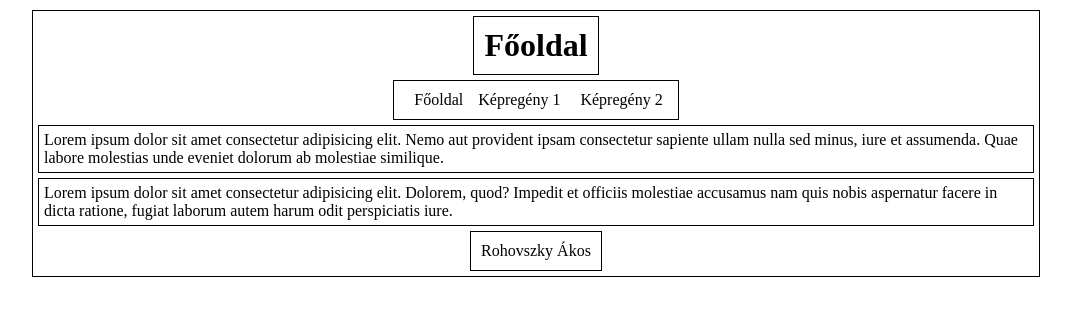
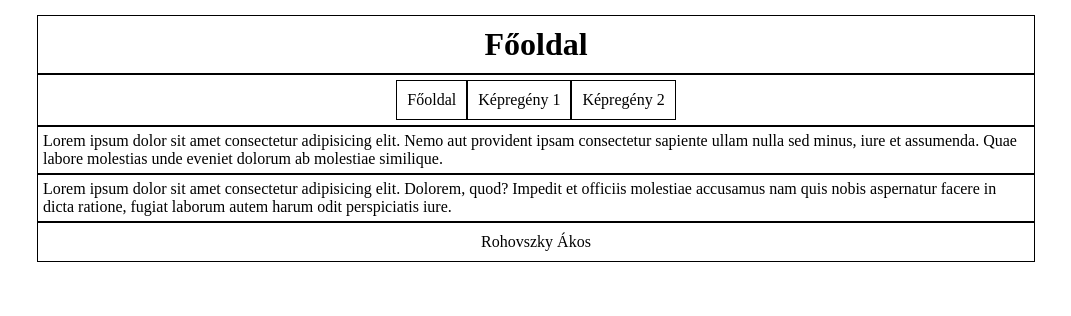
Before and after one commit to Kalandor01/kepregeny, a plain HTML site: page index.html in a window 1280 px wide. Shown: the whole page, without its empty margins (104-1175 px from the left). Drawn offline with Linux system fonts and the light colour scheme.

Commit message:
index update

```diff
--- a/fooldal.css
+++ b/fooldal.css
@@ -1,7 +1,6 @@
 
-main, header, nav, article, aside, footer {
+header, nav, article, aside, footer, li {
     border: solid 1px black;
-    padding: 5px;
 }
 
 *
@@ -16,14 +15,12 @@ main
     width: 80%;
     margin: auto;
     display: flex;
-    justify-content: space-between;
-    align-items: center;
     flex-direction: column;
-    gap: 5px;
+    align-items: stretch;
 }
 
-main:nth-child() {
-    width: 100%;
+header {
+    text-align: center;
 }
 
 nav ul {
@@ -31,9 +28,31 @@ nav ul {
     padding: 0;
     display: flex;
     flex-direction: row;
+    justify-content: center;
+}
+
+nav ul li:hover {
+    background-color: black;
 }
 
 nav ul li a {
+    display: block;
     text-decoration: none;
     color: black;
 }
+
+nav ul li a:hover {
+    color: white;
+}
+
+footer {
+    text-align: center;
+}
+
+
+@media screen and (max-width:600px) {
+    nav ul {
+        flex-direction: column;
+    }
+
+}
--- a/index.html
+++ b/index.html
@@ -14,7 +14,7 @@
         </header>
         <nav>
             <ul>
-                <li><a href="index.html"></a>Főoldal</li>
+                <li><a href="index.html">Főoldal</a></li>
                 <li><a href="kepregeny1.html">Képregény 1</a></li>
                 <li><a href="kepregeny2.html">Képregény 2</a></li>
             </ul>
```
